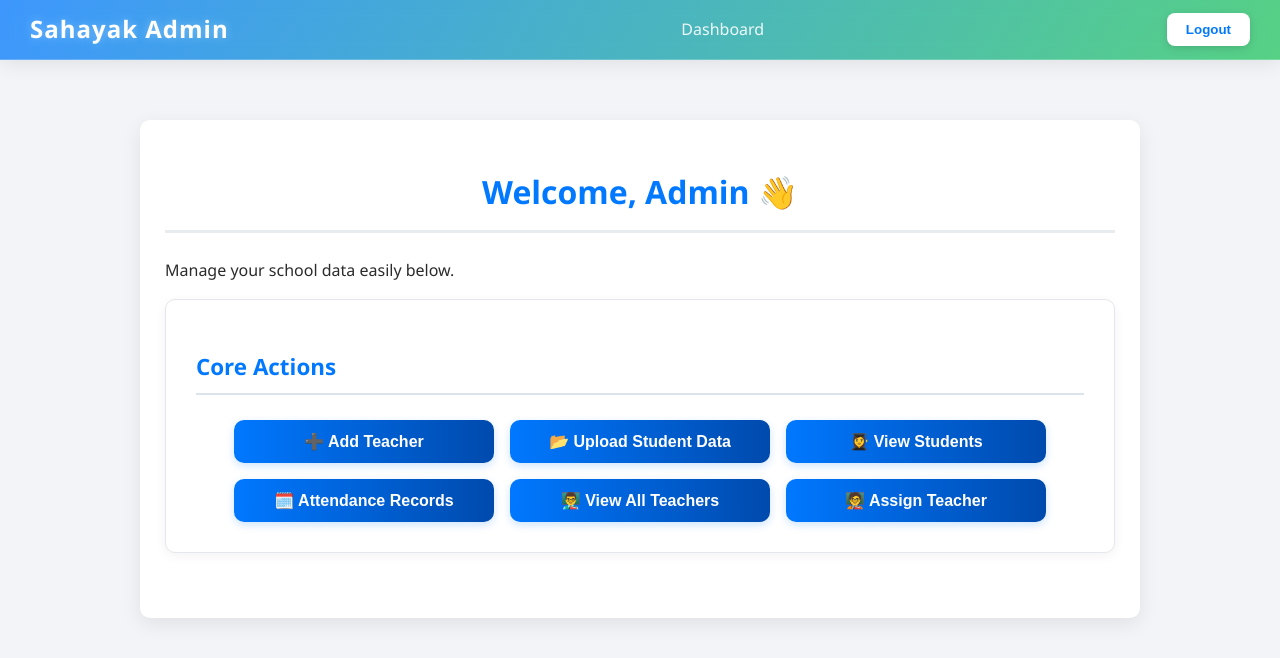
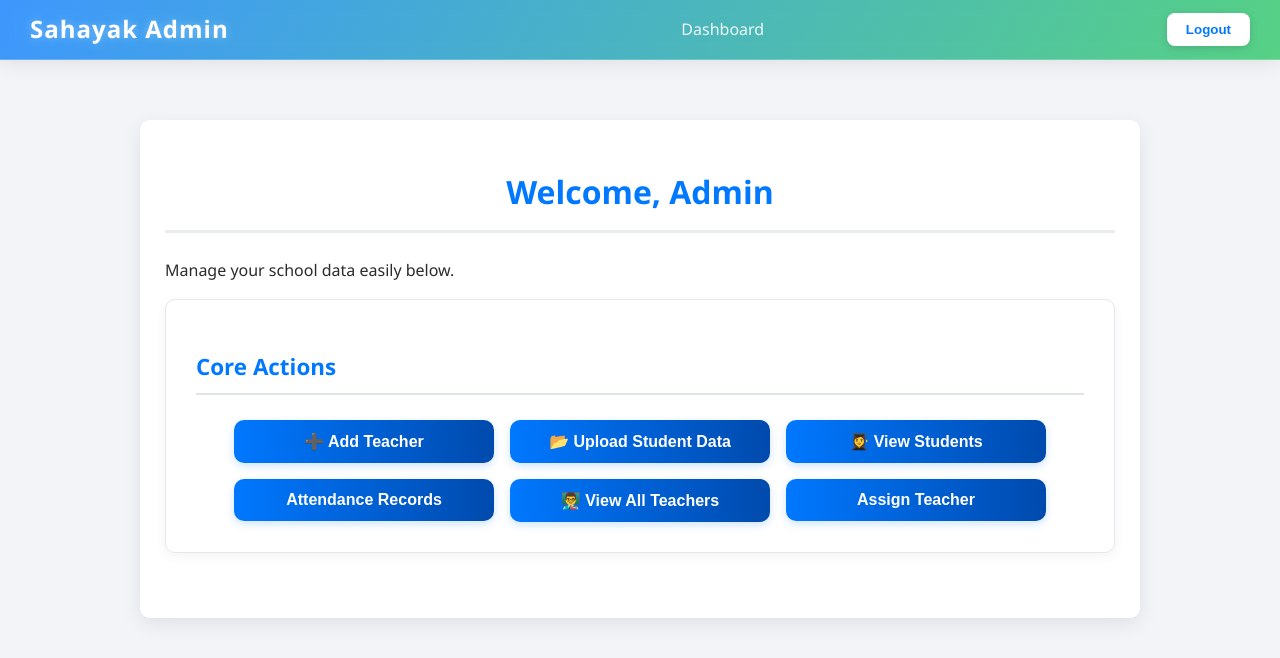
Before and after one commit to VishwassKhattarr/SahayakApp, a website: page frontend/public/pages/admin-dashboard.html in a window 1280 px wide. Drawn offline with Linux system fonts and the light colour scheme.

Commit message:
deployment changes

```diff
--- a/frontend/public/pages/admin-dashboard.html
+++ b/frontend/public/pages/admin-dashboard.html
@@ -11,7 +11,7 @@
 
   <main class="content-container">
     <header class="dashboard-header">
-      <h1>Welcome, Admin 👋</h1>
+      <h1>Welcome, Admin</h1>
       <p>Manage your school data easily below.</p>
     </header>
 
@@ -21,17 +21,17 @@
         <button onclick="window.location.href='admin-add-teacher.html'" class="btn">➕ Add Teacher</button>
         <button onclick="window.location.href='admin-upload-students.html'" class="btn">📂 Upload Student Data</button>
         <button onclick="window.location.href='admin-view-students.html'" class="btn">👩‍🎓 View Students</button>
-        <button class="btn">🗓️ Attendance Records</button>
+        <button class="btn"> Attendance Records</button>
         <button onclick="window.location.href='admin-view-teachers.html'" class="btn">👨‍🏫 View All Teachers</button>
         <button
   onclick="window.location.href='admin-assign-teacher.html'"
   class="btn"
 >
-  🧑‍🏫 Assign Teacher
+  Assign Teacher
 </button>
 
 
-        <!-- <button class="btn">🧾 Generate Reports</button> -->
+        <!-- <button class="btn"> Generate Reports</button> -->
       </div>
     </section>
   </main>
```
Also changed, not shown: frontend/public/pages/admin-assign-teacher.html (+3 -3 lines).
